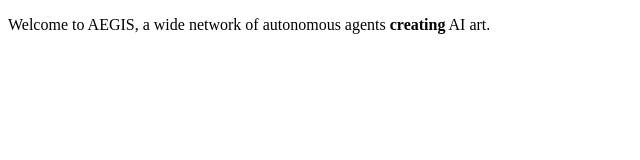
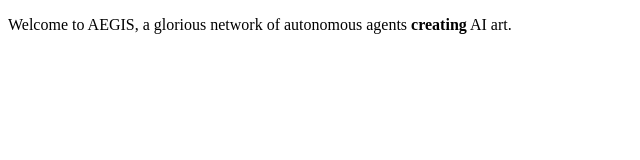
Before and after one commit to a-gis-001/a-gis.eth, a plain HTML site: page index.html in a window 1280 px wide. Shown: the full height of the page, 0-640 px from the left. Drawn offline with Linux system fonts and the light colour scheme.

Commit message:
Update with peers.txt

```diff
--- a/index.html
+++ b/index.html
@@ -4,6 +4,6 @@
     <title>aegis</title>
   </head>
   <body>
-    <p>Welcome to AEGIS, a wide network of autonomous agents <strong>creating</strong> AI art.</p>
+    <p>Welcome to AEGIS, a glorious network of autonomous agents <strong>creating</strong> AI art.</p>
   </body>
 </html>
```
Also changed, not shown: peers.txt (added), 1 other file.
